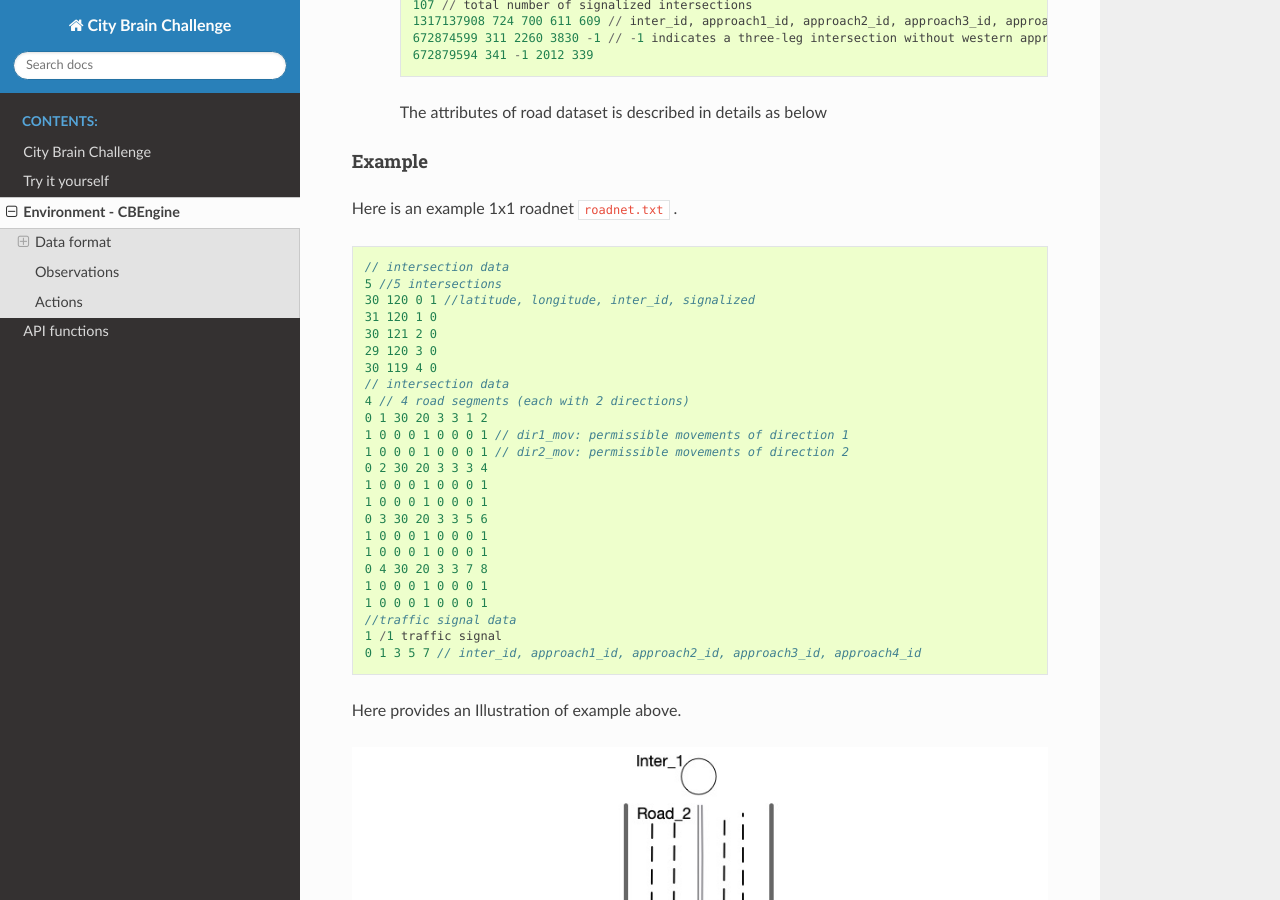
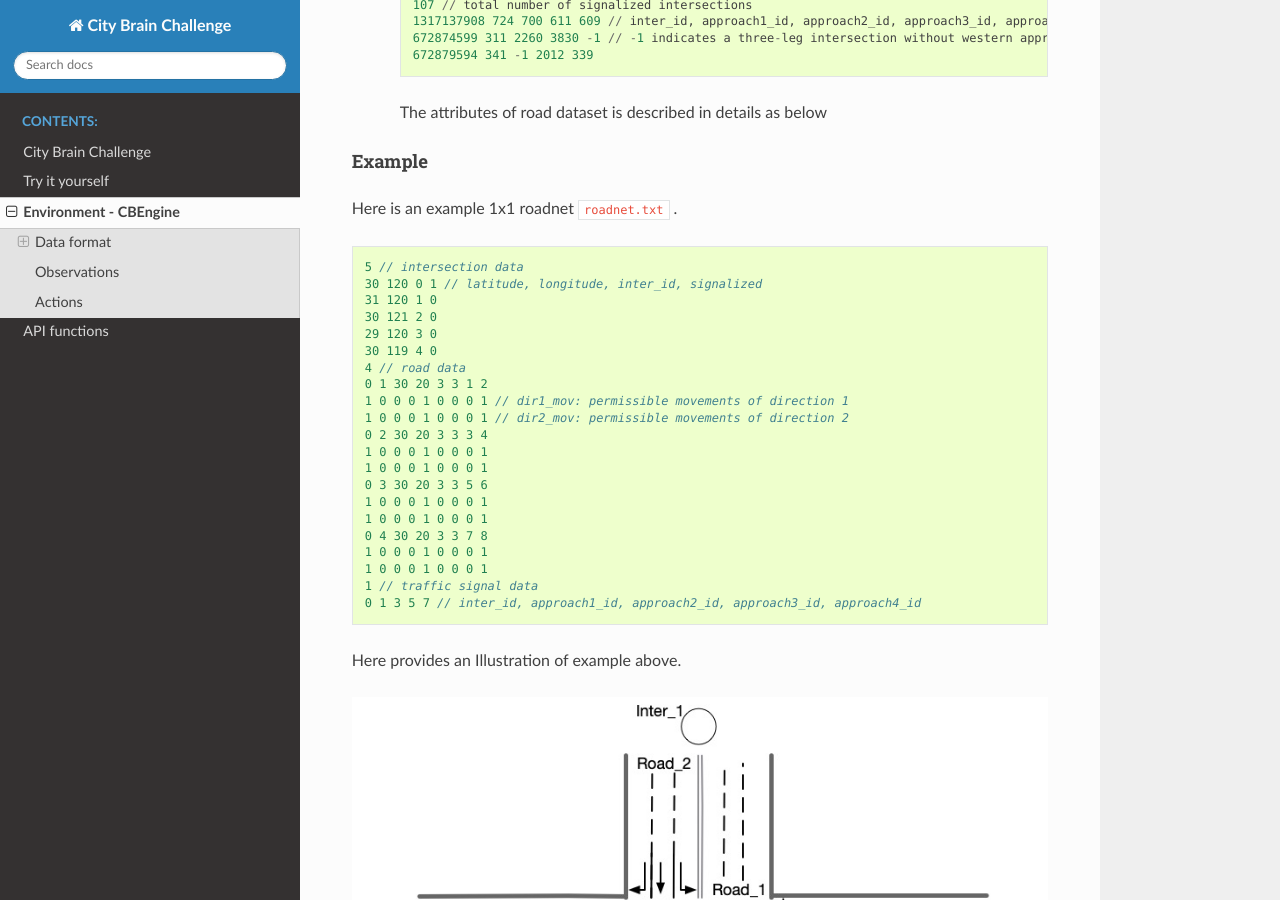
Before and after one commit to CityBrainChallenge/KDDCup2021-CityBrainChallenge, a Sphinx documentation site: the page built from docs/cbengine.rst, in a window 1280 px wide and 900 px high, scrolled down 1477 px. Built offline with Sphinx 7.4.7 and the Read the Docs theme 2.0.0, drawn with Linux system fonts in a browser that asks for light colours.

Commit message:
Update cbengine.rst

```diff
--- a/docs/cbengine.rst
+++ b/docs/cbengine.rst
@@ -124,15 +124,13 @@ Here is an example 1x1 roadnet ``roadnet.txt`` .
 
 .. code-block:: c
 
-    // intersection data
-    5 //5 intersections
-    30 120 0 1 //latitude, longitude, inter_id, signalized
+    5 // intersection data
+    30 120 0 1 // latitude, longitude, inter_id, signalized
     31 120 1 0
     30 121 2 0
     29 120 3 0
     30 119 4 0
-    // intersection data
-    4 // 4 road segments (each with 2 directions)
+    4 // road data
     0 1 30 20 3 3 1 2
     1 0 0 0 1 0 0 0 1 // dir1_mov: permissible movements of direction 1
     1 0 0 0 1 0 0 0 1 // dir2_mov: permissible movements of direction 2
@@ -145,8 +143,7 @@ Here is an example 1x1 roadnet ``roadnet.txt`` .
     0 4 30 20 3 3 7 8
     1 0 0 0 1 0 0 0 1
     1 0 0 0 1 0 0 0 1
-    //traffic signal data
-    1 /1 traffic signal
+    1 // traffic signal data
     0 1 3 5 7 // inter_id, approach1_id, approach2_id, approach3_id, approach4_id
 
 
```
